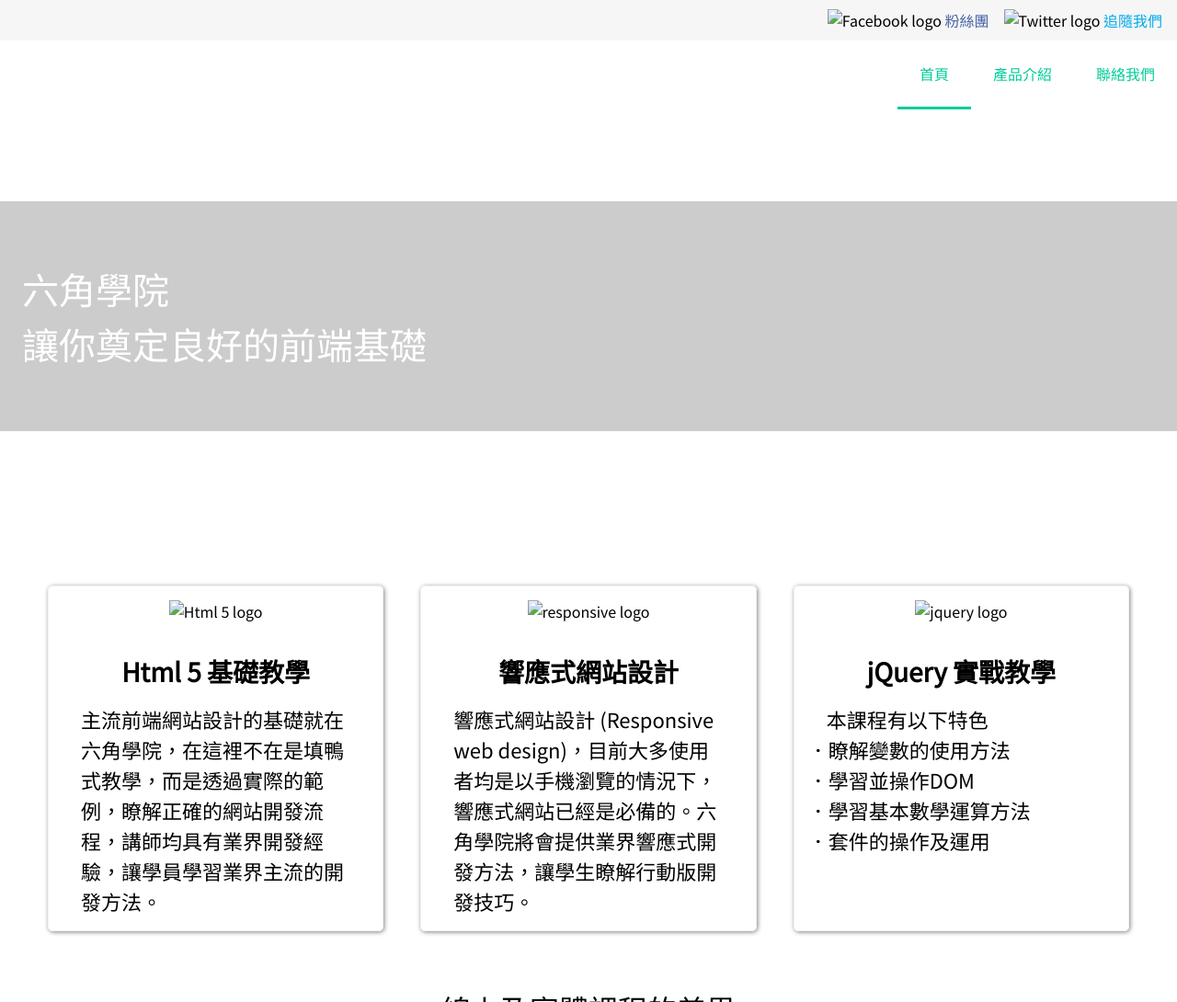
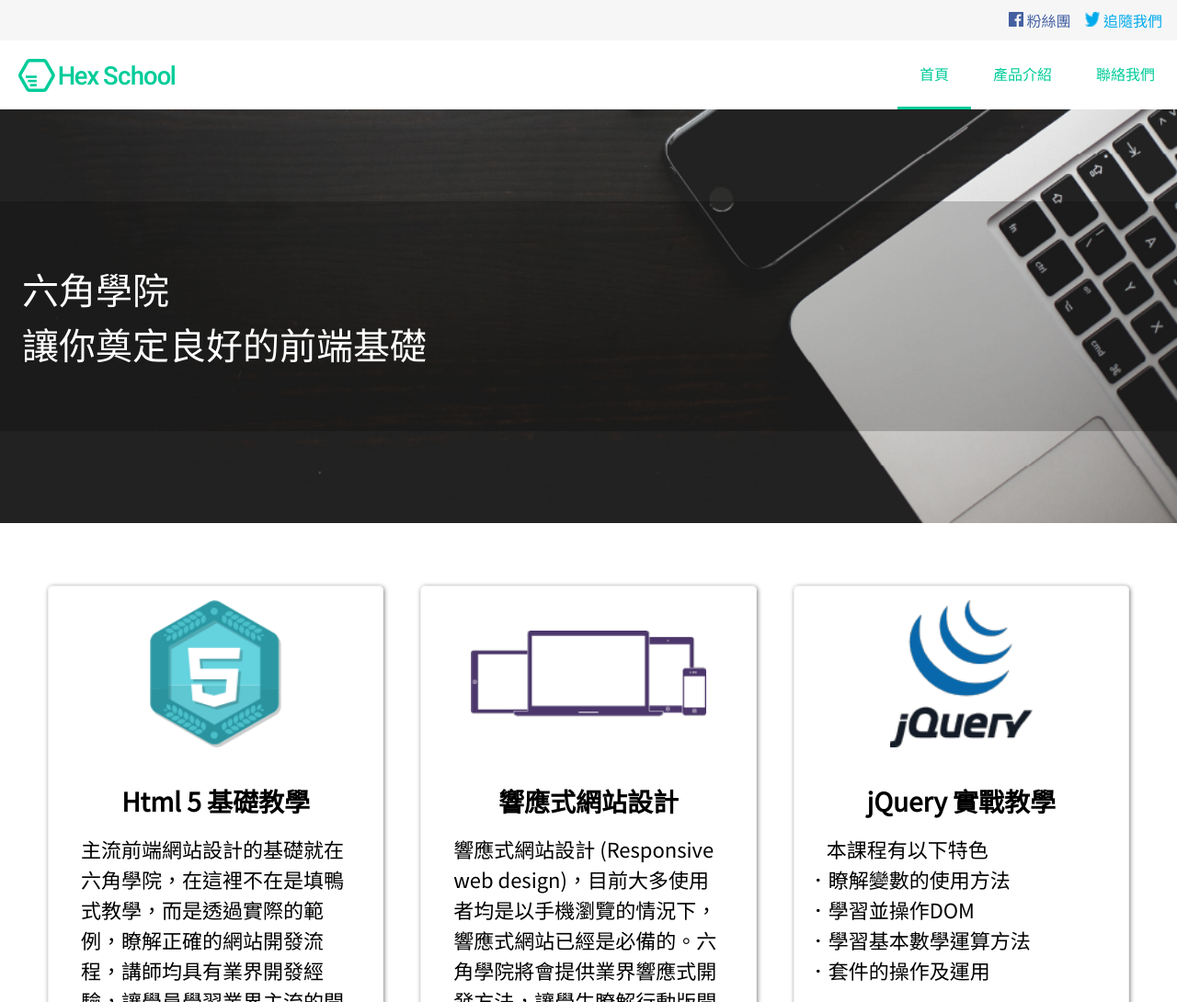
Before and after one commit to Ruuumin/hexschool-final-001, a plain HTML site: page index.html in a window 1280 px wide. Shown: the top 1090 px of the page at 92% size. Drawn offline with Linux system fonts and the light colour scheme; the site is published under a folder, as on GitHub Pages, so addresses that start at the root find nothing.

Commit message:
修改_1.0

```diff
--- a/index.html
+++ b/index.html
@@ -15,11 +15,11 @@
     <div class="socialLink">
         <ul>
             <li>
-                <img src="/img/icon-facebook.png" alt="Facebook logo">
+                <img src="img/icon-facebook.png" alt="Facebook logo">
                 <a href="#"><span class="facebook">粉絲團</span></a>
             </li>
             <li>
-                <img src="/img/icon-twitter.png" alt="Twitter logo">
+                <img src="img/icon-twitter.png" alt="Twitter logo">
                 <a href="#"><span class="twitter">追隨我們</span></a>
             </li>
         </ul>
@@ -53,18 +53,18 @@
     <!-- content -->
     <div class="container">
         <div class="content">
-            <img src="/img/img_html5.png" alt="Html 5 logo">
+            <img src="img/img_html5.png" alt="Html 5 logo">
             <h3>Html 5 基礎教學</h3>
             <p>主流前端網站設計的基礎就在六角學院，在這裡不在是填鴨式教學，而是透過實際的範例，瞭解正確的網站開發流程，講師均具有業界開發經驗，讓學員學習業界主流的開發方法。</p>
         </div>
         <div class="content">
-            <img src="/img/img_responsive.png" alt="responsive logo">
+            <img src="img/img_responsive.png" alt="responsive logo">
             <h3>響應式網站設計</h3>
             <p>
                 響應式網站設計 (Responsive web design)，目前大多使用者均是以手機瀏覽的情況下，響應式網站已經是必備的。六角學院將會提供業界響應式開發方法，讓學生瞭解行動版開發技巧。</p>
         </div>
         <div class="content">
-            <img src="/img/img_jquery.png" alt="jquery logo">
+            <img src="img/img_jquery.png" alt="jquery logo">
             <h3>jQuery 實戰教學</h3>
             <p>本課程有以下特色
                 <ul>
@@ -158,7 +158,7 @@
 
     <div class="footer">
         <div class="footerLogo">
-            <img src="/img/footer-logo.png" alt="hexschool logo">
+            <img src="img/footer-logo.png" alt="hexschool logo">
         </div>
         <div class="footerConnect">
             <a href="mailto:hexschool@gmail.com"><span>聯絡我們：</span>hexschool@gmail.com</a>
--- a/style.css
+++ b/style.css
@@ -186,7 +186,7 @@ a {
 }
 .headerLogo h1 a {
   display: block;
-  background-image: url(/img/logo.png);
+  background-image: url(img/logo.png);
   width: 170px;
   height: 36px;
   text-indent: 101%;
@@ -211,7 +211,7 @@ a {
 }
 
 .banner {
-  background-image: url(/img/Banner.png);
+  background-image: url(img/Banner.png);
   background-size: cover;
   background-position: center;
   min-height: 450px;
```
